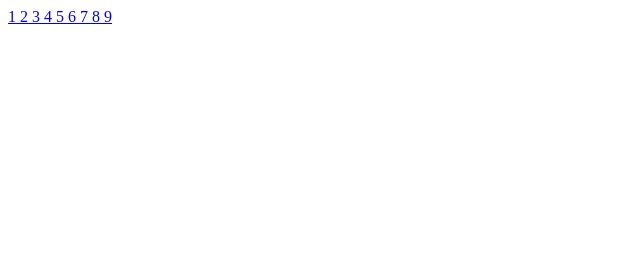
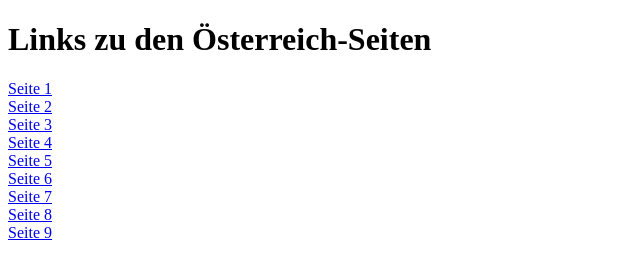
Before and after one commit to FHMichi/astriascraping, a plain HTML site: page testpage.html in a window 1280 px wide. Shown: the whole page, without its empty margins (0-640 px from the left). Drawn offline with Linux system fonts and the light colour scheme.

Commit message:
Update testpage.html

```diff
--- a/testpage.html
+++ b/testpage.html
@@ -1,21 +1,20 @@
 <!DOCTYPE html>
 <html lang="de">
-  <head>
+<head>
     <meta charset="utf-8">
     <meta name="viewport" content="width=device-width, initial-scale=1.0">
-    <title>Titel</title>
-  </head>
-  <body>
-    <a href="https://www.nmessen.com/osterreich?page=1"> 1 <a>
-	<a href="https://www.nmessen.com/osterreich?page=2"> 2 <a>
-	<a href="https://www.nmessen.com/osterreich?page=3"> 3 <a>
-	<a href="https://www.nmessen.com/osterreich?page=4"> 4 <a>
-	<a href="https://www.nmessen.com/osterreich?page=5"> 5 <a>
-	<a href="https://www.nmessen.com/osterreich?page=6"> 6 <a>
-	<a href="https://www.nmessen.com/osterreich?page=7"> 7 <a>
-	<a href="https://www.nmessen.com/osterreich?page=8"> 8 <a>
-	<a href="https://www.nmessen.com/osterreich?page=9"> 9 <a>
-
-
-  </body>
+    <title>Österreich Seiten</title>
+</head>
+<body>
+    <h1>Links zu den Österreich-Seiten</h1>
+    <a href="https://www.nmessen.com/osterreich?page=1" target="_blank">Seite 1</a><br>
+    <a href="https://www.nmessen.com/osterreich?page=2" target="_blank">Seite 2</a><br>
+    <a href="https://www.nmessen.com/osterreich?page=3" target="_blank">Seite 3</a><br>
+    <a href="https://www.nmessen.com/osterreich?page=4" target="_blank">Seite 4</a><br>
+    <a href="https://www.nmessen.com/osterreich?page=5" target="_blank">Seite 5</a><br>
+    <a href="https://www.nmessen.com/osterreich?page=6" target="_blank">Seite 6</a><br>
+    <a href="https://www.nmessen.com/osterreich?page=7" target="_blank">Seite 7</a><br>
+    <a href="https://www.nmessen.com/osterreich?page=8" target="_blank">Seite 8</a><br>
+    <a href="https://www.nmessen.com/osterreich?page=9" target="_blank">Seite 9</a>
+</body>
 </html>
```
